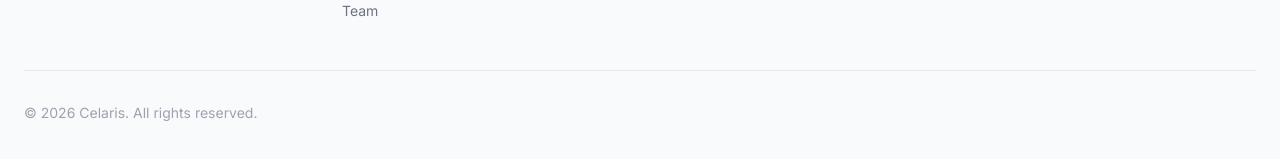
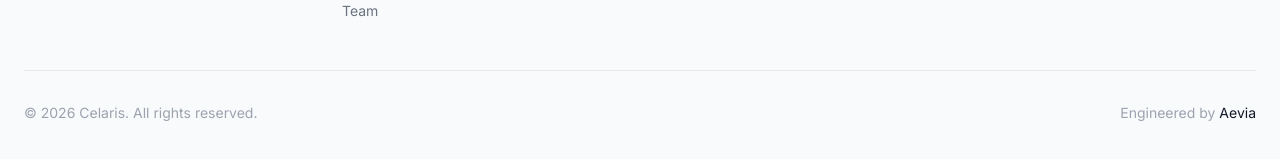
Before and after one commit to mustafarana2458/celaris, a Next.js app: page / in a window 1280 px wide. Shown: the part 1879-2038 px from the top of the page. Built offline with nearby package versions, Linux system fonts and the light colour scheme; no server answers.

Commit message:
Add "Engineered by Aevia" branding to footer bottom row

```diff
--- a/components/marketing/SiteFooter.tsx
+++ b/components/marketing/SiteFooter.tsx
@@ -78,8 +78,19 @@ export function SiteFooter() {
           <FooterColumn title="Legal" links={LEGAL_LINKS} />
         </div>
 
-        <div className="mt-12 border-t border-gray-200 pt-8 text-sm text-gray-400 dark:border-neutral-800 dark:text-neutral-500">
-          © {new Date().getFullYear()} Celaris. All rights reserved.
+        <div className="mt-12 flex flex-col items-center justify-between gap-4 border-t border-gray-200 pt-8 text-sm text-gray-400 dark:border-neutral-800 dark:text-neutral-500 sm:flex-row">
+          <p>© {new Date().getFullYear()} Celaris. All rights reserved.</p>
+          <p>
+            Engineered by{" "}
+            <a
+              href="https://aevia.site"
+              target="_blank"
+              rel="noopener noreferrer"
+              className="text-gray-900 transition-colors hover:text-blue-500 dark:text-white dark:hover:text-blue-500"
+            >
+              Aevia
+            </a>
+          </p>
         </div>
       </div>
     </footer>
```
